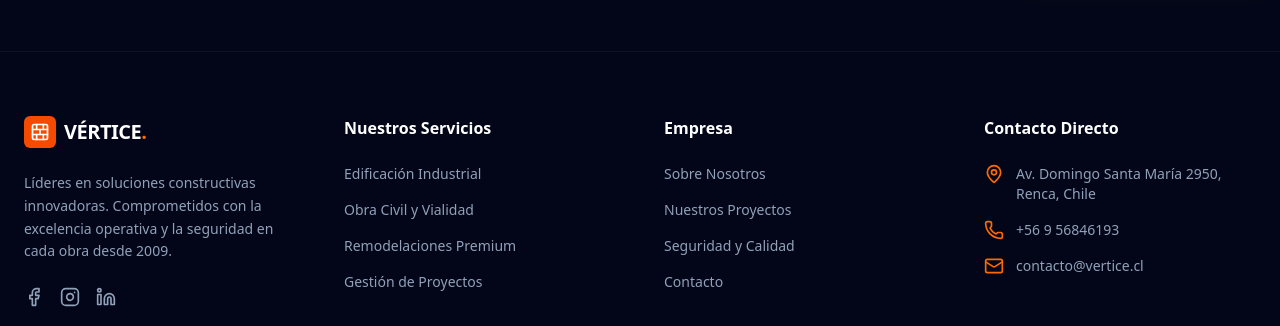
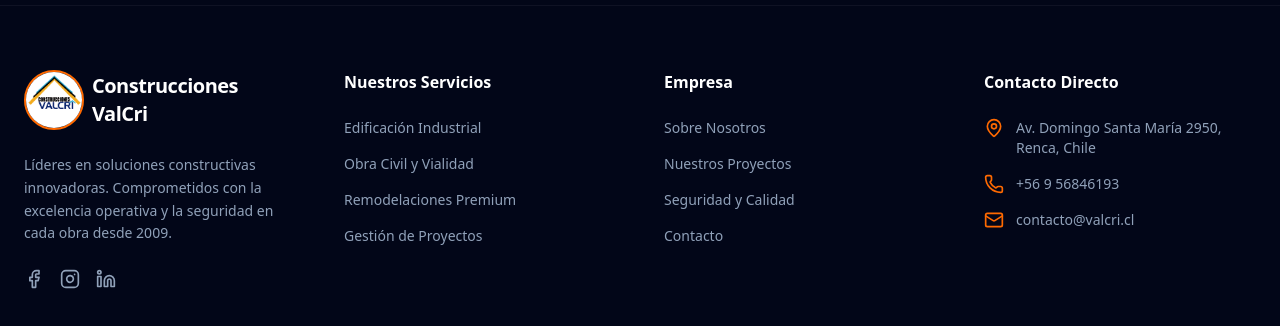
Before and after one commit to GeraVallejos/Valcri, a React (Vite) app: page / in a window 1280 px wide. Shown: the part 1663-1989 px from the top of the page. Built offline with nearby package versions, Linux system fonts and the light colour scheme.

Commit message:
primera subida a dominio

```diff
--- a/src/components/Footer.jsx
+++ b/src/components/Footer.jsx
@@ -23,11 +23,9 @@ const Footer = () => {
         {/* Columna 1: Branding */}
         <div className="space-y-6">
           <div className="flex items-center gap-2">
-            <div className="bg-orange-600 p-1.5 rounded-md">
-              <BrickWall className="text-white w-5 h-5" />
-            </div>
+              <img src="/valcri.png" alt="Logo ValCri" className="w-15 h-15 rounded-full border-2 border-orange-500" />
             <span className="text-xl font-bold text-white tracking-tight">
-              VÉRTICE<span className="text-orange-500">.</span>
+              Construcciones ValCri
             </span>
           </div>
           <p className="text-sm leading-relaxed">
@@ -76,7 +74,7 @@ const Footer = () => {
             </li>
             <li className="flex items-center gap-3">
               <Mail className="text-orange-500 w-5 h-5 shrink-0" />
-              <span>contacto@vertice.cl</span>
+              <span>contacto@valcri.cl</span>
             </li>
           </ul>
         </div>
--- a/src/components/Mapa.jsx
+++ b/src/components/Mapa.jsx
@@ -69,7 +69,7 @@ const Mapa = () => {
               allowFullScreen=""
               loading="lazy"
             ></iframe>
-          </div>&output=embed
+          </div>
 
         </div>
       </div>
--- a/src/components/Navbar.jsx
+++ b/src/components/Navbar.jsx
@@ -13,9 +13,7 @@ const Navbar = () => {
         <div className="flex justify-between items-center">
           {/* Logo */}
           <div className="flex items-center gap-2">
-
               <img src="/valcri.png" alt="Logo ValCri" className="w-15 h-15 rounded-full border-2 border-orange-500" />
-
             <span className="text-2xl font-bold text-white tracking-tight">
               Construcciones ValCri
             </span>
```
